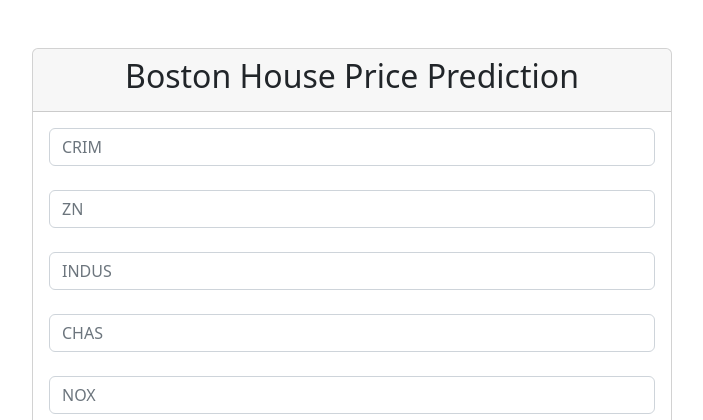
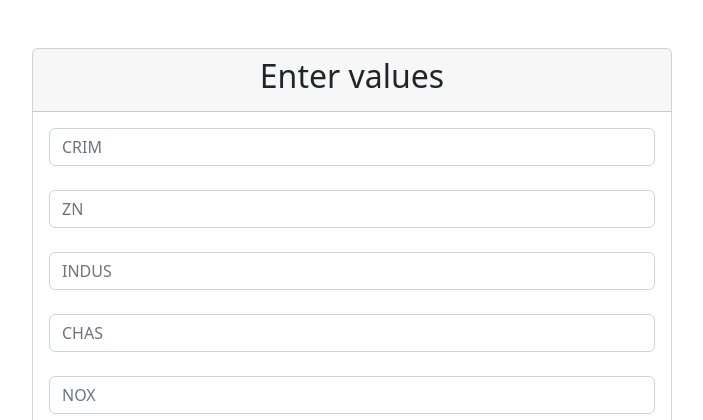
Before and after one commit to mahmuudtolba/bostonHousePricing, a Flask app: page / in a window 1280 px wide. Shown: the top 420 px of the page, without its empty margins (288-991 px from the left). Run offline with Flask 2, Linux system fonts and the light colour scheme; parts of the project's set-up code (start-up, migrations or seed data) failed here and were passed over.

Commit message:
checking ci-cd

```diff
--- a/templates/main.html
+++ b/templates/main.html
@@ -10,7 +10,7 @@
 	<center>
 		<div class="card mt-5" style="width: 50%;">
 		<div class="card-header">
-			<h2>Boston House Price Prediction</h2>
+			<h2>Enter values</h2>
 		</div>
 		<div class="card-body">
 		    <form action="{{ url_for('predict')}}"method="post">
```
